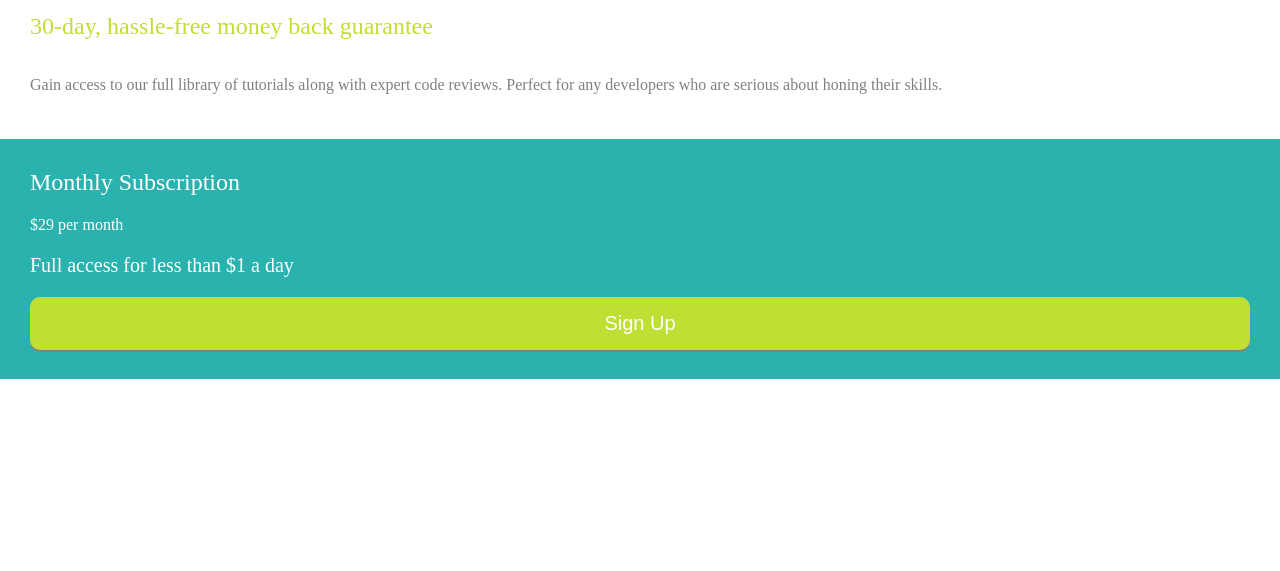
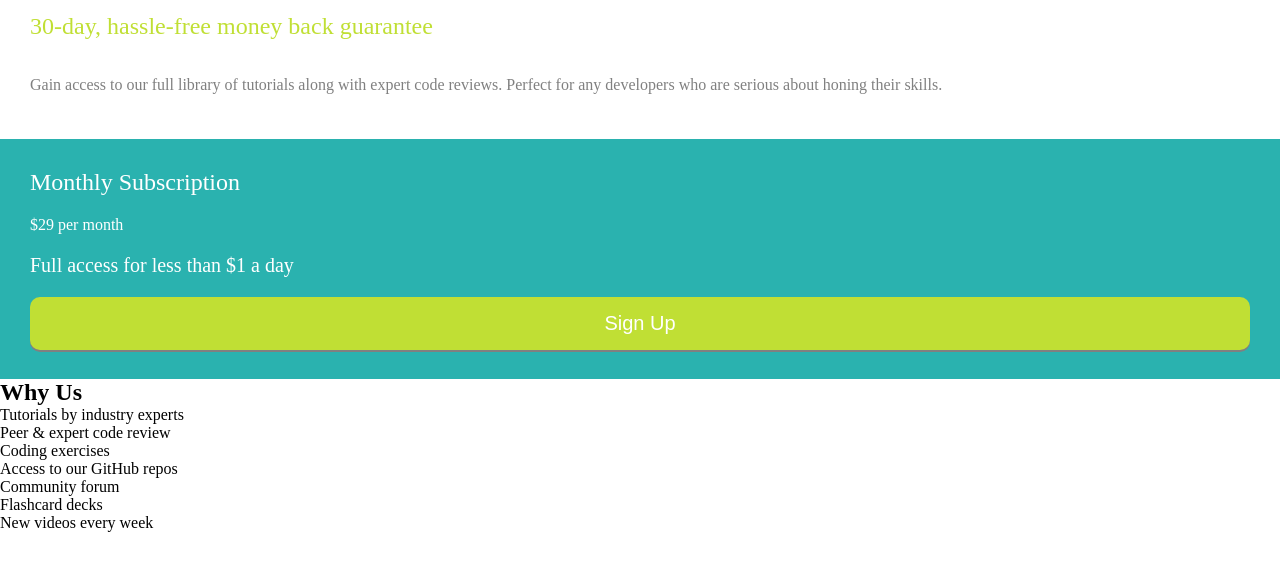
Before and after one commit to deepamaria/SinglePriceGrid, a plain HTML site: page index.html in a window 1280 px wide. Shown: the part 101-672 px from the top of the page. Drawn offline with Linux system fonts and the light colour scheme.

Commit message:
section 3 html structure completed

```diff
--- a/index.html
+++ b/index.html
@@ -34,7 +34,19 @@
             </button>
         </div>
 
-
+        <div class="section3">
+            <h2>Why Us</h2>
+            <div>
+                <ul>
+                    <li>Tutorials by industry experts</li>
+                    <li>Peer &amp; expert code review</li>
+                    <li>Coding exercises</li>
+                    <li>Access to our GitHub repos</li>
+                    <li>Community forum</li>
+                    <li>Flashcard decks</li>
+                    <li>New videos every week</li>
+                </ul>
+            </div>
         </div>
 
     </div>
```
